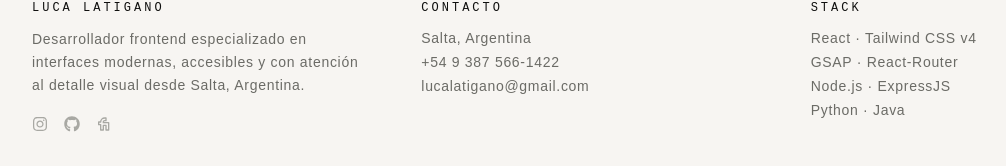
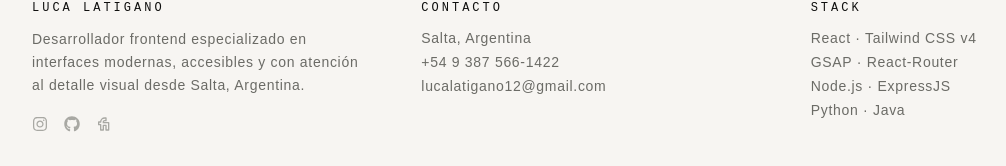
Before and after one commit to LucaLaatigano/Portfolio, a React (Vite) app: page / in a window 1280 px wide. Shown: the part 4605-4771 px from the top of the page, without its empty margins (48-1054 px from the left). Built offline with nearby package versions, Linux system fonts and the light colour scheme.

Commit message:
update my current email

```diff
--- a/src/components/About.jsx
+++ b/src/components/About.jsx
@@ -47,7 +47,6 @@ export default function About({ id }) {
             })
         })
 
-
     }, { scope: container })
 
     return (
--- a/src/components/Footer.jsx
+++ b/src/components/Footer.jsx
@@ -37,7 +37,7 @@ export default function Footer() {
                     <ul className="flex flex-col gap-1">
                         <li className="text-muted text-xs md:text-sm tracking-wider">Salta, Argentina</li>
                         <li className="text-muted text-xs md:text-sm tracking-wider">+54 9 387 566-1422</li>
-                        <li className="text-muted text-xs md:text-sm tracking-wider">lucalatigano@gmail.com</li>
+                        <li className="text-muted text-xs md:text-sm tracking-wider">lucalatigano12@gmail.com</li>
                     </ul>
                 </div>
 
```
